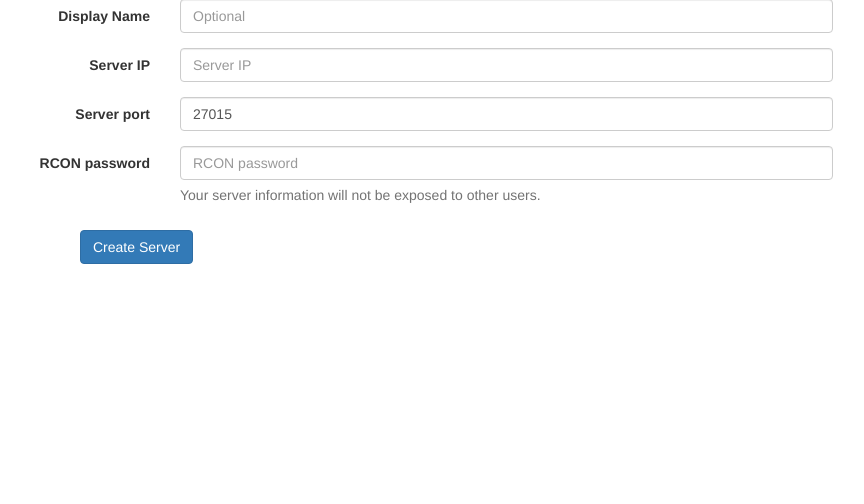
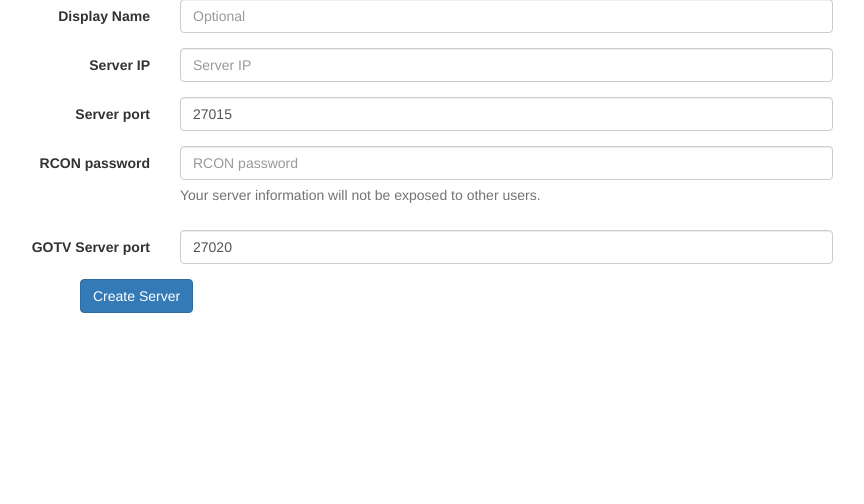
Before and after one commit to splewis/get5-web, a Flask app: template get5/templates/server_create.html in a window 1280 px wide. Shown: the part 145-649 px from the top of the page, without its empty margins (85-949 px from the left). Run offline with Flask 2, Linux system fonts and the light colour scheme; the template is opened without the code that fills it: values that come from a table or form of the project are taken from there, others are empty; some libraries are stand-ins or nearby versions.

Commit message:
GOTV Button, Field on Matches, Match detail an DB

```diff
--- a/get5/server.py
+++ b/get5/server.py
@@ -23,6 +23,9 @@ class ServerForm(Form):
 
     port = IntegerField('Server port', default=27015,
                         validators=[validators.required()])
+
+    portgotv = IntegerField('GOTV Server port', default=27020,
+                        validators=[validators.optional()])
 
     rcon_password = StringField('RCON password',
                                 validators=[
@@ -52,7 +55,7 @@ def server_create():
             data = form.data
             server = GameServer.create(g.user,
                                        data['display_name'],
-                                       data['ip_string'], data['port'],
+                                       data['ip_string'], data['port'], data['portgotv'],
                                        data['rcon_password'],
                                        data['public_server'] and g.user.admin)
 
@@ -83,6 +86,7 @@ def server_edit(serverid):
                       display_name=server.display_name,
                       ip_string=server.ip_string,
                       port=server.port,
+                      portgotv=server.portgotv,
                       rcon_password=server.rcon_password,
                       public_server=server.public_server)
 
@@ -94,6 +98,7 @@ def server_edit(serverid):
             server.display_name = data['display_name']
             server.ip_string = data['ip_string']
             server.port = data['port']
+            server.portgotv = data['portgotv']
             server.rcon_password = data['rcon_password']
             server.public_server = (data['public_server'] and g.user.admin)
 
--- a/get5/templates/match.html
+++ b/get5/templates/match.html
@@ -116,6 +116,7 @@
     {% else %}
     <div class="panel panel-default" role="alert">
       <div class="panel-body">
+          <a class="btn btn-primary btn-xs" href="steam://connect/{{ match.get_server().get_hostport() }}">Join the server</a> <a class="btn btn-primary btn-xs" href="steam://connect/{{ match.get_server().get_hostportgotv() }}">Spectate on GOTV</a>
         This match is pending start.
       </div>
     </div>
--- a/get5/templates/server_create.html
+++ b/get5/templates/server_create.html
@@ -48,6 +48,14 @@
         </div>
       </div>
 
+       <div class="form-group">
+       {{ form.portgotv.label(class="col-sm-2 control-label") }}
+        <div class="col-sm-7">
+          {{ form.portgotv(class="form-control", placeholder="27020") }}
+         </div>
+        </div>
+
+
       {% if is_admin %}
       <div class="form-group">
         {{ form.public_server.label(class="col-sm-2 control-label") }}
```
Also changed, not shown: get5/models.py (+7 -1 lines), get5/templates/matches.html (+9 -0 lines).
